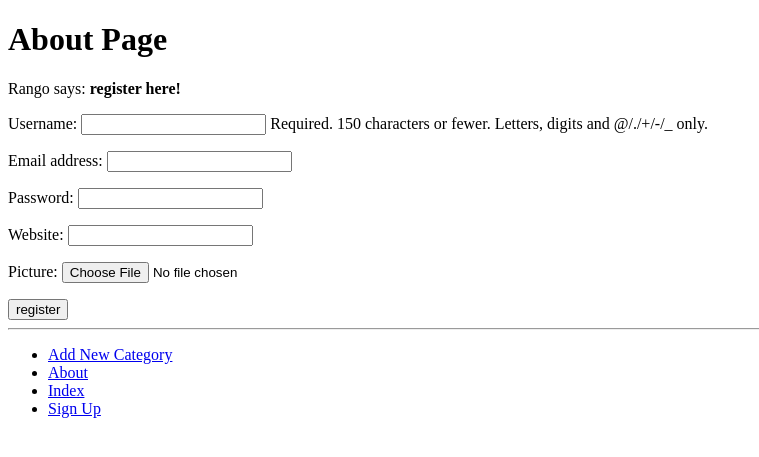
After one commit to rodbe/Tango_with_Django, a Django app: page /rango/register/ in a window 1280 px wide. The commit adds this page. Shown: the top 457 px of the page, without its empty margins (0-759 px from the left). Run offline with Django 3.2, Linux system fonts and the light colour scheme; data that the repository does not hold is empty.

Commit message:
register functionality added

```diff
--- a/tango_with_django_project/rango/admin.py
+++ b/tango_with_django_project/rango/admin.py
@@ -1,5 +1,5 @@
 from django.contrib import admin
-from rango.models import Category, Page
+from rango.models import Category, Page, UserProfile
 # Register your models here.
 
 class CategoryAdmin(admin.ModelAdmin):
@@ -11,3 +11,4 @@ class PageAdmin(admin.ModelAdmin):
 
 admin.site.register(Category, CategoryAdmin)
 admin.site.register(Page, PageAdmin)
+admin.site.register(UserProfile)
--- a/tango_with_django_project/rango/forms.py
+++ b/tango_with_django_project/rango/forms.py
@@ -1,5 +1,6 @@
 from django import forms
-from rango.models import Category, Page
+from rango.models import Category, Page, UserProfile
+from django.contrib.auth.models import User
 
 
 class CategoryForm(forms.ModelForm):
@@ -30,3 +31,16 @@ class PageForm(forms.ModelForm):
     class Meta:
         model = Page
         exclude = ['category', ]
+
+class UserForm(forms.ModelForm):
+    password = forms.CharField(widget=forms.PasswordInput())
+
+    class Meta:
+        model = User
+        fields = ('username', 'email', 'password')
+
+class UserProfileForm(forms.ModelForm):
+
+    class Meta:
+        model = UserProfile
+        fields = ('website', 'picture')
--- a/tango_with_django_project/rango/models.py
+++ b/tango_with_django_project/rango/models.py
@@ -1,6 +1,6 @@
 from django.db import models
 from django.template.defaultfilters import slugify
-
+from django.contrib.auth.models import User
 
 # Create your models here.
 class Category(models.Model):
@@ -27,3 +27,12 @@ class Page(models.Model):
 
     def __str__(self):
         return self.title
+
+class UserProfile(models.Model):
+
+    user = models.OneToOneField(User)
+    website = models.URLField(blank=True)
+    picture = models.ImageField(upload_to='profile_images', blank=True)
+
+    def __str__(self):
+        return self.user.username
--- a/tango_with_django_project/rango/urls.py
+++ b/tango_with_django_project/rango/urls.py
@@ -5,6 +5,14 @@ urlpatterns = [
     url(r'^$', views.index, name='index'),
     url(r'^about/$', views.about, name='about'),
     url(r'^add_category/$', views.add_category, name='add_category'),
-    url(r'^category/(?P<category_name_slug>[\w\-]+)/add_page/$', views.add_page, name='add_page'),
-    url(r'^category/(?P<category_name_slug>[\w\-]+)/$', views.show_category, name='show_category'),
+
+    url(r'^category/(?P<category_name_slug>[\w\-]+)/add_page/$',
+            views.add_page,
+            name='add_page'),
+
+    url(r'^category/(?P<category_name_slug>[\w\-]+)/$',
+            views.show_category,
+            name='show_category'),
+
+    url(r'^register/$', views.register, name='register'),
 ]
--- a/tango_with_django_project/rango/views.py
+++ b/tango_with_django_project/rango/views.py
@@ -1,7 +1,7 @@
 from django.shortcuts import render
 from django.http import HttpResponse
 from rango.models import Category, Page
-from rango.forms import CategoryForm, PageForm
+from rango.forms import CategoryForm, PageForm, UserForm, UserProfileForm
 # Create your views here.
 
 def index(request):
@@ -71,3 +71,35 @@ def add_page(request, category_name_slug):
 
     context_dict = {'form': form, 'category': category}
     return render(request, 'rango/add_page.html', context_dict)
+
+def register(request):
+
+    registered = False
+
+    if request.method == 'POST':
+        user_form = UserForm(data=request.POST)
+        profile_form = UserProfileForm(data=request.POST)
+        if user_form.is_valid() and profile_form.is_valid():
+            user = user_form.save()
+            user.set_password(user.password)
+            user.save()
+
+            profile = profile_form.save(commit=False)
+            profile.user = user
+
+            if 'picture' in request.FILES:
+                profile.picture = request.FILES['picture']
+
+            profile.save()
+            registered = True
+        else:
+            print(user_form.errors, profile_form.errors)
+    else:
+        user_form = UserForm()
+        profile_form = UserProfileForm()
+
+    return render(request,
+                    'rango/register.html',
+                    {'user_form': user_form,
+                    'profile_form': profile_form,
+                    'registered': registered})
--- a/tango_with_django_project/templates/rango/base.html
+++ b/tango_with_django_project/templates/rango/base.html
@@ -27,6 +27,7 @@
             <li><a href="{% url 'add_category' %}">Add New Category</a></li>
             <li><a href="{% url 'about' %}">About</a></li>
             <li><a href="{% url 'index' %}">Index</a></li>
+            <li><a href="{% url 'register' %}">Sign Up</a></li>
         </ul>
     </div>
 </body>
--- /dev/null
+++ b/tango_with_django_project/templates/rango/register.html
@@ -0,0 +1,24 @@
+{% extends "rango/base.html" %}
+{% load staticfiles %}
+
+{% block title_block %}
+    Register
+{% endblock %}
+
+{% block body_block %}
+    <h1>About Page</h1>
+    {% if registred %}
+        Rango says: <strong>thank you for registering!</strong>
+        <a href="{% url 'index' %}">Return to the homepage.</a><br/>
+    {% else %}
+        Rango says: <strong>register here!</strong><br />
+        <form id="user_form" method="post" action="{% url 'register' %}" enctype="multipart/form-data">
+            {% csrf_token %}
+
+            {{ user_form.as_p }}
+            {{ profile_form.as_p }}
+
+            <input type="submit" name="submit" value="register" />
+        </form>
+    {% endif %}
+{% endblock %}
```
